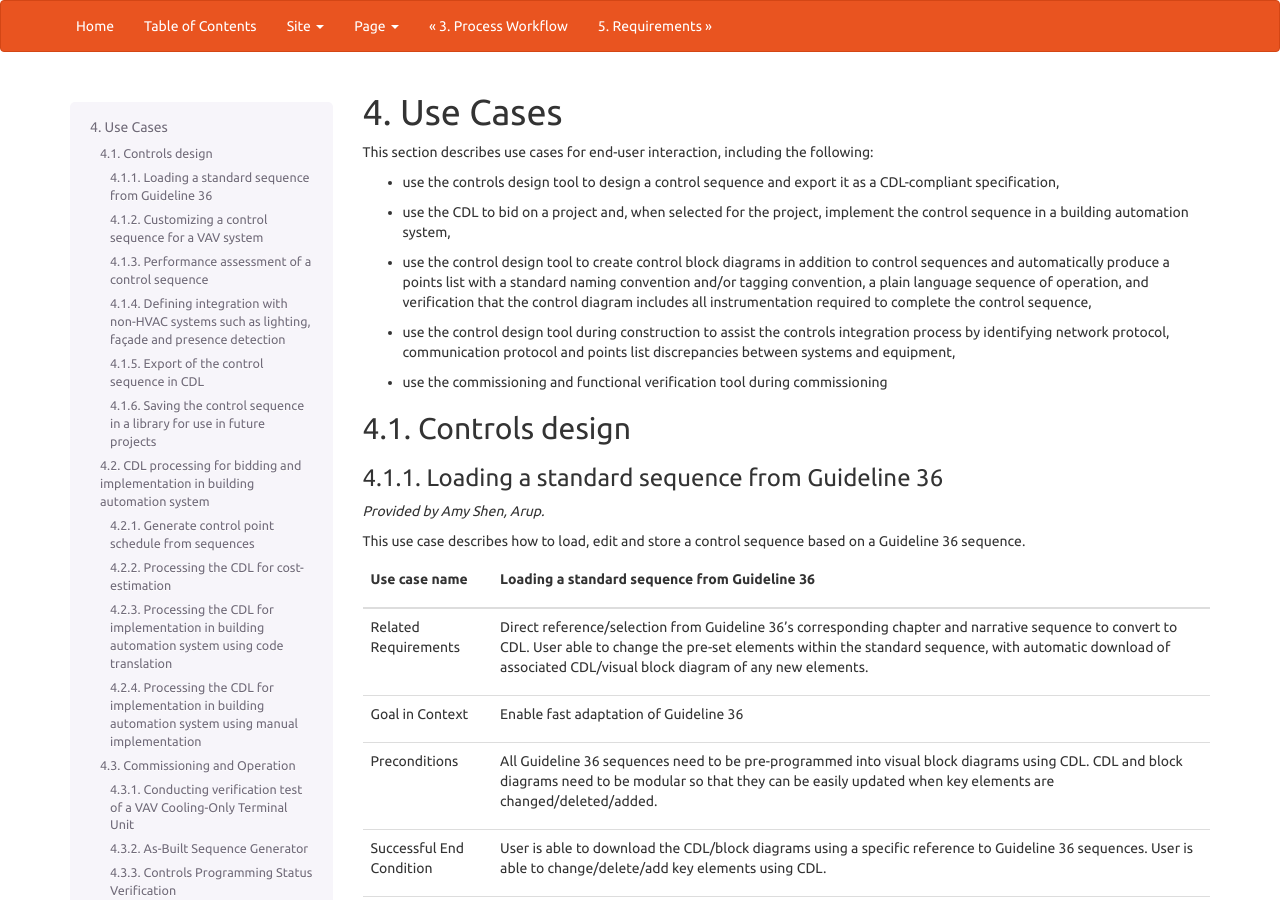
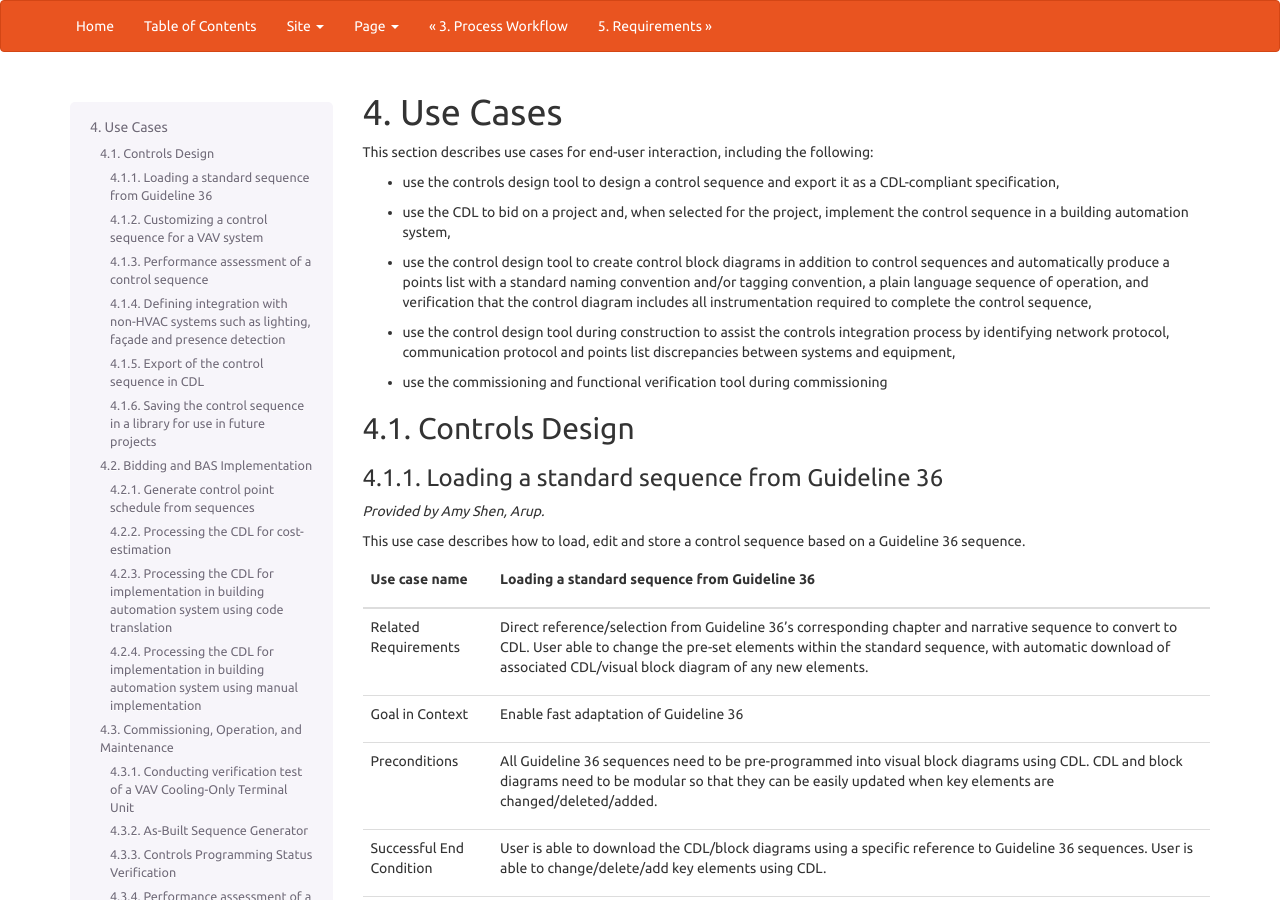
Before and after one commit to lbl-srg/obc, a Sphinx documentation site: the page built from specification/source/useCases.rst, in a window 1280 px wide and 900 px high. Built offline with Sphinx 7.4.7, drawn with Linux system fonts in a browser that asks for light colours; some of the changed text lies outside the part shown.

Commit message:
revised titles

```diff
--- a/specification/source/useCases.rst
+++ b/specification/source/useCases.rst
@@ -20,7 +20,7 @@ This section describes use cases for end-user interaction, including the followi
 * use the commissioning and functional verification tool during commissioning
 
 
-Controls design
+Controls Design
 ^^^^^^^^^^^^^^^
 
 Loading a standard sequence from Guideline 36
@@ -363,10 +363,8 @@ Saving the control sequence in a library for use in future projects
 [add if none of the listed use cases above cover this topic]
 
 
-
-
-CDL processing for bidding and implementation in building automation system
-^^^^^^^^^^^^^^^^^^^^^^^^^^^^^^^^^^^^^^^^^^^^^^^^^^^^^^^^^^^^^^^^^^^^^^^^^^^
+Bidding and BAS Implementation
+^^^^^^^^^^^^^^^^^^^^^^^^^^^^^^
 
 Generate control point schedule from sequences
 ~~~~~~~~~~~~~~~~~~~~~~~~~~~~~~~~~~~~~~~~~~~~~~
@@ -439,8 +437,8 @@ Processing the CDL for implementation in building automation system using manual
 [add if none of the listed use cases above cover this topic]
 
 
-Commissioning and Operation
-^^^^^^^^^^^^^^^^^^^^^^^^^^^
+Commissioning, Operation, and Maintenance
+^^^^^^^^^^^^^^^^^^^^^^^^^^^^^^^^^^^^^^^^^
 
 Conducting verification test of a VAV Cooling-Only Terminal Unit
 ~~~~~~~~~~~~~~~~~~~~~~~~~~~~~~~~~~~~~~~~~~~~~~~~~~~~~~~~~~~~~~~~
```
